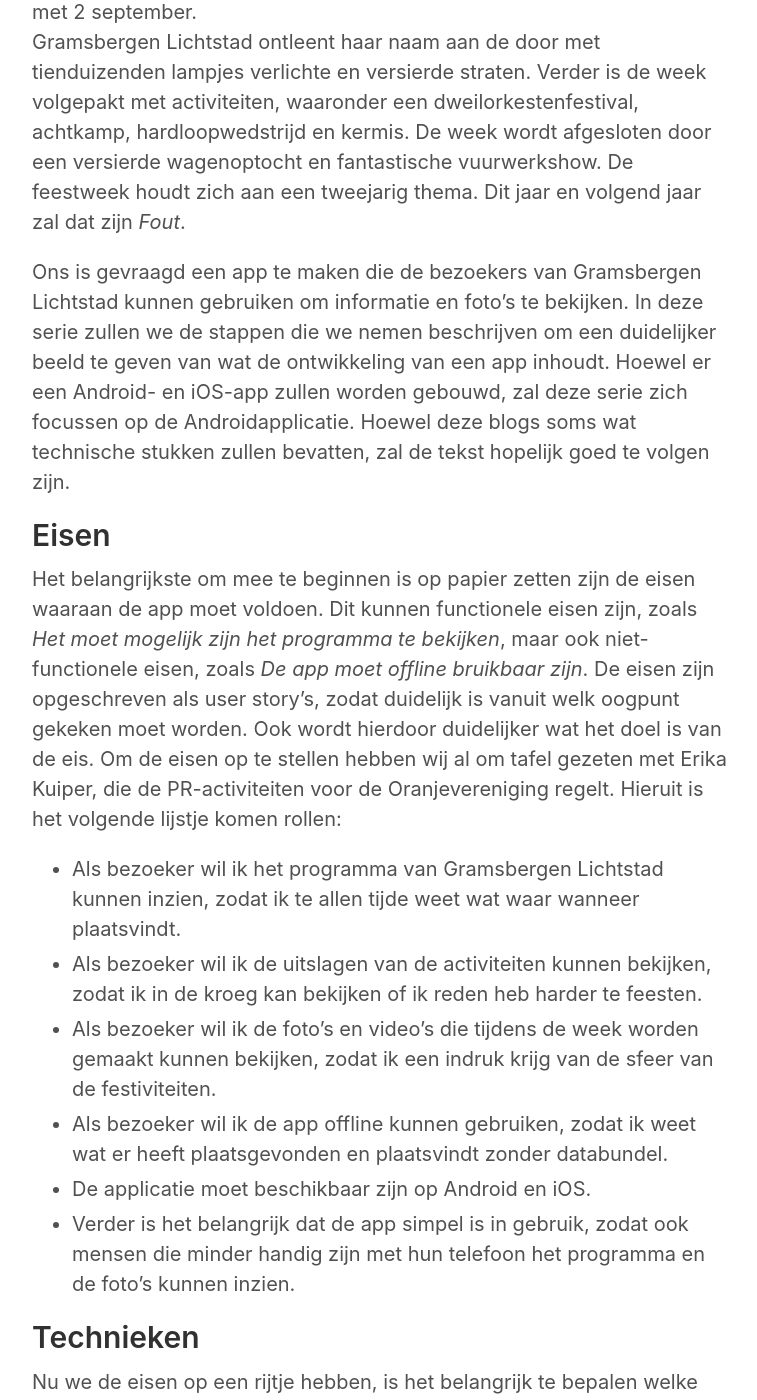
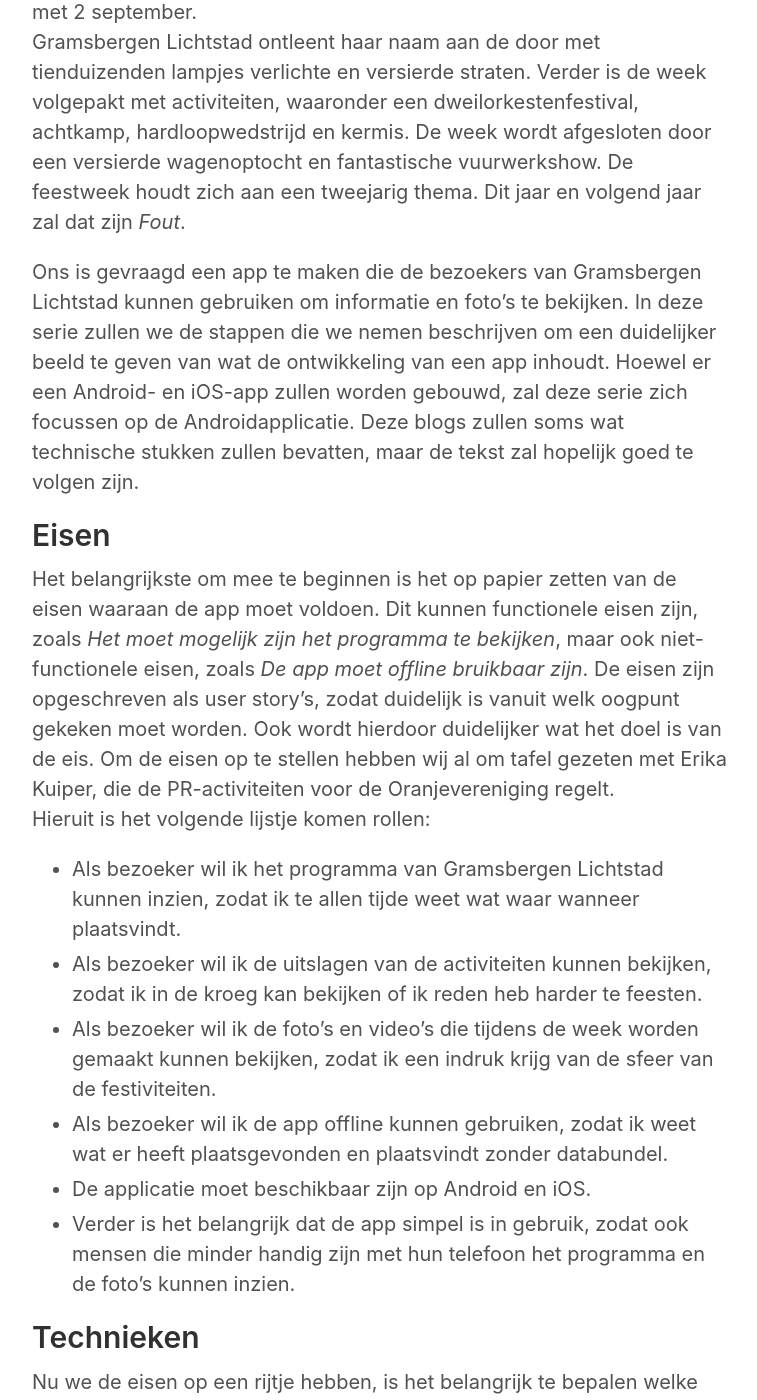
Before and after one commit to move4mobile/geekbites, a Jekyll site: the page built from _posts/2017-01-30-lichtstad-android-1.md, in a window 1280 px wide and 1400 px high, scrolled down 917 px. Shown: the whole window, without its empty margins (258-1015 px from the left). Built offline with Jekyll 4.4.1, drawn with Linux system fonts in a browser that asks for light colours; comment, search, counter and statistics services are not loaded.

Commit message:
Fix some odd sentences

```diff
--- a/_posts/2017-01-30-lichtstad-android-1.md
+++ b/_posts/2017-01-30-lichtstad-android-1.md
@@ -13,10 +13,10 @@
 De Oranjevereniging van Gramsbergen organiseert elk jaar in de laatste week van augustus [Gramsbergen Lichtstad](http://gramsbergen.nl/index.php/oranjevereniging/gramsbergen-lichtstad), hét evenement van Gramsbergen. Dit jaar  vindt het evenement plaats van 25 augustus tot en met 2 september.
 Gramsbergen Lichtstad ontleent haar naam aan de door met tienduizenden lampjes verlichte en versierde straten. Verder is de week volgepakt met activiteiten, waaronder een dweilorkestenfestival, achtkamp, hardloopwedstrijd en kermis. De week wordt afgesloten door een versierde wagenoptocht en fantastische vuurwerkshow. De feestweek houdt zich aan een tweejarig thema. Dit jaar en volgend jaar zal dat zijn _Fout_.
 
-Ons is gevraagd een app te maken die de bezoekers van Gramsbergen Lichtstad kunnen gebruiken om informatie en foto's te bekijken. In deze serie zullen we de stappen die we nemen beschrijven om een duidelijker beeld te geven van wat de ontwikkeling van een app inhoudt. Hoewel er een Android- en iOS-app zullen worden gebouwd, zal deze serie zich focussen op de Androidapplicatie. Hoewel deze blogs soms wat technische stukken zullen bevatten, zal de tekst hopelijk goed te volgen zijn.
+Ons is gevraagd een app te maken die de bezoekers van Gramsbergen Lichtstad kunnen gebruiken om informatie en foto's te bekijken. In deze serie zullen we de stappen die we nemen beschrijven om een duidelijker beeld te geven van wat de ontwikkeling van een app inhoudt. Hoewel er een Android- en iOS-app zullen worden gebouwd, zal deze serie zich focussen op de Androidapplicatie. Deze blogs zullen soms wat technische stukken zullen bevatten, maar de tekst zal hopelijk goed te volgen zijn.
 
 ## Eisen
-Het belangrijkste om mee te beginnen is op papier zetten zijn de eisen waaraan de app moet voldoen. Dit kunnen functionele eisen zijn, zoals _Het moet mogelijk zijn het programma te bekijken_, maar ook niet-functionele eisen, zoals _De app moet offline bruikbaar zijn_. De eisen zijn opgeschreven als user story's, zodat duidelijk is vanuit welk oogpunt gekeken moet worden. Ook wordt hierdoor duidelijker wat het doel is van de eis. Om de eisen op te stellen hebben wij al om tafel gezeten met Erika Kuiper, die de PR-activiteiten voor de Oranjevereniging regelt.
+Het belangrijkste om mee te beginnen is het op papier zetten van de eisen waaraan de app moet voldoen. Dit kunnen functionele eisen zijn, zoals _Het moet mogelijk zijn het programma te bekijken_, maar ook niet-functionele eisen, zoals _De app moet offline bruikbaar zijn_. De eisen zijn opgeschreven als user story's, zodat duidelijk is vanuit welk oogpunt gekeken moet worden. Ook wordt hierdoor duidelijker wat het doel is van de eis. Om de eisen op te stellen hebben wij al om tafel gezeten met Erika Kuiper, die de PR-activiteiten voor de Oranjevereniging regelt.
 Hieruit is het volgende lijstje komen rollen:
 
 * Als bezoeker wil ik het programma van Gramsbergen Lichtstad kunnen inzien, zodat ik te allen tijde weet wat waar wanneer plaatsvindt.
```
